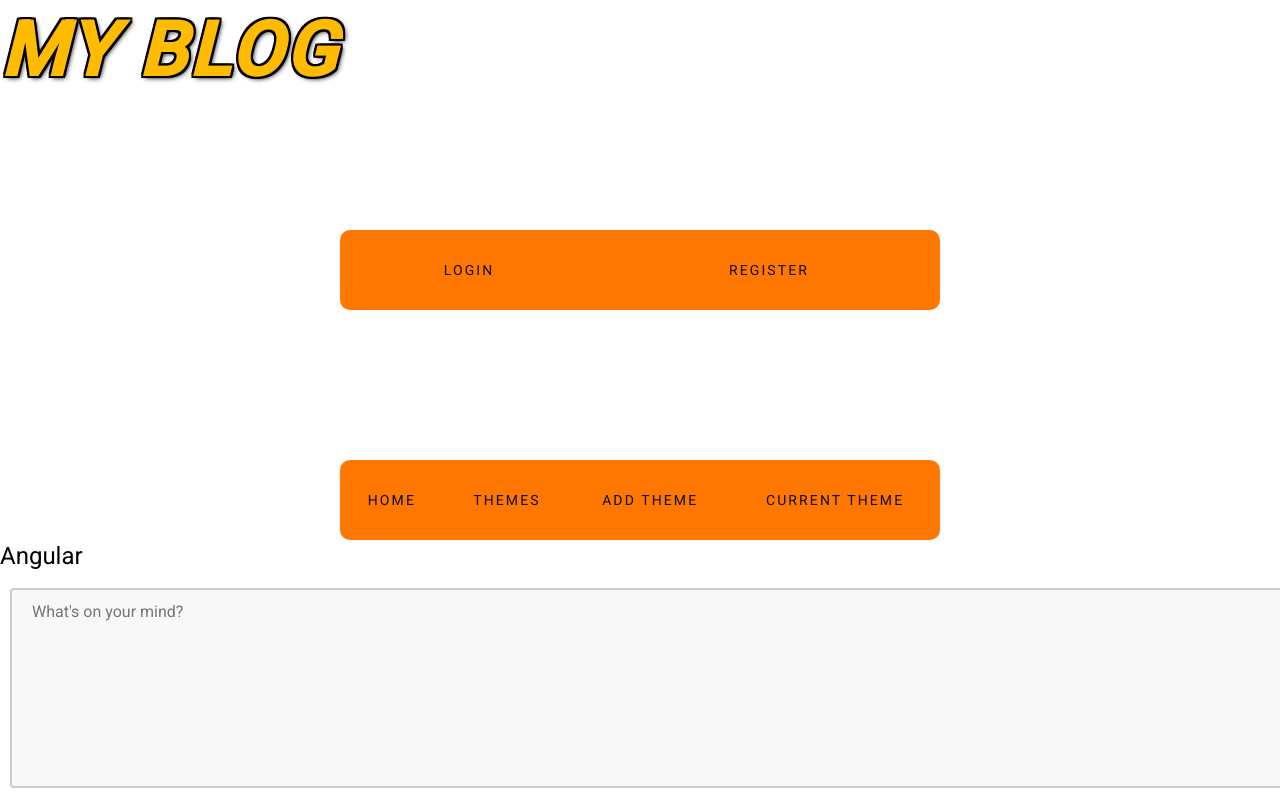
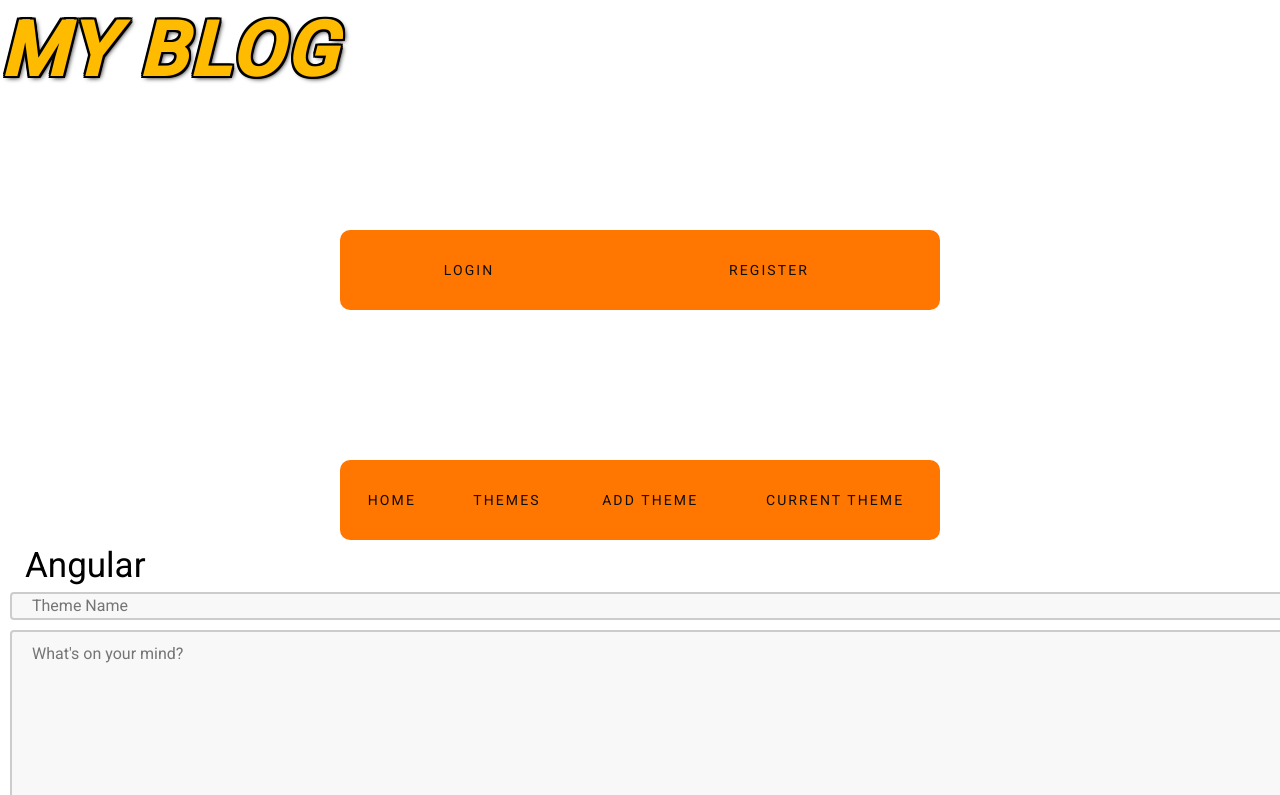
Before and after one commit to fasxmel/Angular-forum, an Angular app: page /add-theme in a window 1280 px wide. Shown: the top 795 px of the page. Built offline with nearby package versions, Linux system fonts and the light colour scheme.

Commit message:
refactoring code

```diff
--- a/src/app/api.service.ts
+++ b/src/app/api.service.ts
@@ -13,6 +13,7 @@ export class ApiService {
   getThemes() {
     const { apiUrl } = environment;
 
+
     return this.http.get<Theme[]>(`${apiUrl}/themes`);
 
   }
@@ -23,7 +24,8 @@ export class ApiService {
   }
 
   addTheme(themeName: string, postText: string) {
-    return this.http.post<Theme>('/api/themes', {themeName, postText});
+    const { apiUrl } = environment;
+    return this.http.post<Theme>(`${apiUrl}/themes`, {themeName, postText});
   }
 
 
--- a/src/app/theme/add-theme/add-theme.component.css
+++ b/src/app/theme/add-theme/add-theme.component.css
@@ -135,3 +135,23 @@ button:hover {
   background: white;
   color: #333333;
 }
+
+#themeName{
+  margin-left: 10px;
+  margin-bottom: 10px;
+  width: 100%;
+  height: 20px;
+  padding: 12px 20px;
+  box-sizing: border-box;
+  border: 2px solid #ccc;
+  border-radius: 4px;
+  background-color: #f8f8f8;
+  font-size: 16px;
+  resize: none;
+}
+h1{
+  margin-left: 25px;
+  margin-top: 10px;
+  margin-bottom: 10px;
+  font-size: 35px;
+}
--- a/src/app/theme/add-theme/add-theme.component.html
+++ b/src/app/theme/add-theme/add-theme.component.html
@@ -1,15 +1,18 @@
 <section  class="articles">
   <h1>Angular</h1>
   <article>
+    <form>
     <div class="article-wrapper">
       <div class="article-body">
         <div class="textArea">
-        <textarea name="postText" id="postText" placeholder="What's on your mind?" cols="75" rows="10"></textarea>
+        <label for="themeName"></label>
+        <input type="text" name="themeName" id="themeName" placeholder="Theme Name" #inputThemeName>
+        <textarea name="postText" #textAreaText id="postText" placeholder="What's on your mind?" cols="75" rows="10"></textarea>
         <p class="error"> The post can't be empty</p>
         <p class="error"> The post must be at least 10 characters</p>
         </div>
         <div class="buttuns">
-           <button class="post">Post</button>
+           <button  class="post" (click)="addPost($event, inputThemeName.value, textAreaText.value)">Post</button>
            <button class="cancel">Cancel</button>
         </div>
         <a routerLink="/:themeId" class="read-more">
@@ -21,5 +24,6 @@
           </div>
       </div>
     </div>
+  </form>
   </article>
 </section>
--- a/src/app/theme/add-theme/add-theme.component.ts
+++ b/src/app/theme/add-theme/add-theme.component.ts
@@ -1,10 +1,20 @@
-import { Component } from '@angular/core';
+import { Component,  OnInit} from '@angular/core';
+import { ApiService } from 'src/app/api.service';
 
 @Component({
   selector: 'app-add-theme',
   templateUrl: './add-theme.component.html',
   styleUrls: ['./add-theme.component.css']
 })
-export class AddThemeComponent {
+export class AddThemeComponent implements OnInit {
 
+  ngOnInit(): void {
+
+  };
+
+  constructor(private api: ApiService) { }
+  addPost(e: Event, themeName: string, postText: string) {
+    e.preventDefault();
+    this.api.addTheme(themeName, postText)
+  }
 }
--- a/src/app/theme/current-theme/current-theme.component.html
+++ b/src/app/theme/current-theme/current-theme.component.html
@@ -4,11 +4,12 @@
       <div class="article-wrapper">
         <div class="article-body">
           <a routerLink="/:themeId" class="read-more">
-            <h2>Jon down</h2><p>Date: <time>2345678</time></p>
+            <h2>Jonh Down</h2><p>Date: <time>12345678I9</time></p>
           </a>
             <div class="nick-name">
                 <p>Likes: <span>5</span></p>
             </div>
+            <!-- //TODO: add comments and buttons to subscribe and unsubscribe -->
         </div>
       </div>
     </article>
--- a/src/app/theme/current-theme/current-theme.component.ts
+++ b/src/app/theme/current-theme/current-theme.component.ts
@@ -1,10 +1,26 @@
-import { Component } from '@angular/core';
+import { Component, OnInit } from '@angular/core';
+import { ActivatedRoute } from '@angular/router';
+import { ApiService } from 'src/app/api.service';
+import { Theme } from 'src/app/types/theme';
 
 @Component({
   selector: 'app-current-theme',
   templateUrl: './current-theme.component.html',
   styleUrls: ['./current-theme.component.css']
 })
-export class CurrentThemeComponent {
+export class CurrentThemeComponent implements OnInit {
+   theme = {} as Theme;
 
+  constructor(private api: ApiService, private activeRoute: ActivatedRoute) { }
+
+  ngOnInit(): void {
+    // this.activeRoute.params.subscribe((params) => {
+    //   const id = params['themeId'];
+    //   this.api.getOneTheme(id).subscribe((theme) => {
+    //     this.theme = theme;
+    //     console.log(this.theme);
+    //   })
+    // })
+
+  }
 }
--- a/src/app/theme/posts-list/posts-list.component.html
+++ b/src/app/theme/posts-list/posts-list.component.html
@@ -8,8 +8,8 @@
           <div class="article-wrapper">
             <div *ngFor="let post of posts" class="article-body">
                 <h3>{{post.themeId.themeName}}</h3>
-                <a routerLink="/:postId" class="read-more">
-                    <p>{{post.userId.username}}</p>
+                <a routerLink="/postId" class="read-more">
+                    <p>{{post.userId}}</p>
                     <p><span>{{post.created_at}}</span></p>
                 </a>
                </div>
--- a/src/app/theme/posts-list/posts-list.component.ts
+++ b/src/app/theme/posts-list/posts-list.component.ts
@@ -16,6 +16,7 @@ posts: Post[] = [];
     this.api.getPosts().subscribe((posts) => {
 
     this.posts = posts;
+
   });
 
 }
--- a/src/app/theme/themes-list/themes-list.component.html
+++ b/src/app/theme/themes-list/themes-list.component.html
@@ -15,7 +15,7 @@
                     <p>Subscribers: <span>{{theme.subscribers.length || 0}}</span></p>
                 </div>
                 <div class="nick-name">
-                    <p>Username: <span>{{theme.userId.username}}</span></p>
+                    <p>Username: <span>{{theme.userId}}</span></p>
                     <p>Date: <time>{{theme.created_at}}</time></p>
                     <button *ngIf=" isLoggedIn && !isSubscribed(theme)" class="subscribe">Subscribe</button>
                     <button *ngIf="!isLoggedIn && isSubscribed(theme)" class="unsubscribe">Subscribe</button>
--- a/src/app/theme/themes-list/themes-list.component.ts
+++ b/src/app/theme/themes-list/themes-list.component.ts
@@ -24,6 +24,7 @@ export class ThemesListComponent implements OnInit {
     this.api.getThemes().subscribe((themes) => {
       this.themes = themes;
 
+
       this.isLoding = false;
   });
 
@@ -39,4 +40,6 @@ export class ThemesListComponent implements OnInit {
   return !!isSubUser;
   }
 
+
+
 }
--- a/src/app/types/theme.ts
+++ b/src/app/types/theme.ts
@@ -1,8 +1,8 @@
 import { User } from "./user";
-
+import { Post } from "./post";
 export interface Theme {
   subscribers: string [];
-  posts: string [];
+  posts: Post[];
   _id: string;
   themeName: string;
   userId: User;
--- a/src/app/types/user.ts
+++ b/src/app/types/user.ts
@@ -3,7 +3,7 @@ import { Theme } from "./theme";
 
 export interface User {
   themes: Theme;
-  posts: Post;
+  posts: Post[];
   _id: string;
   tel: string;
   email: string;
```
